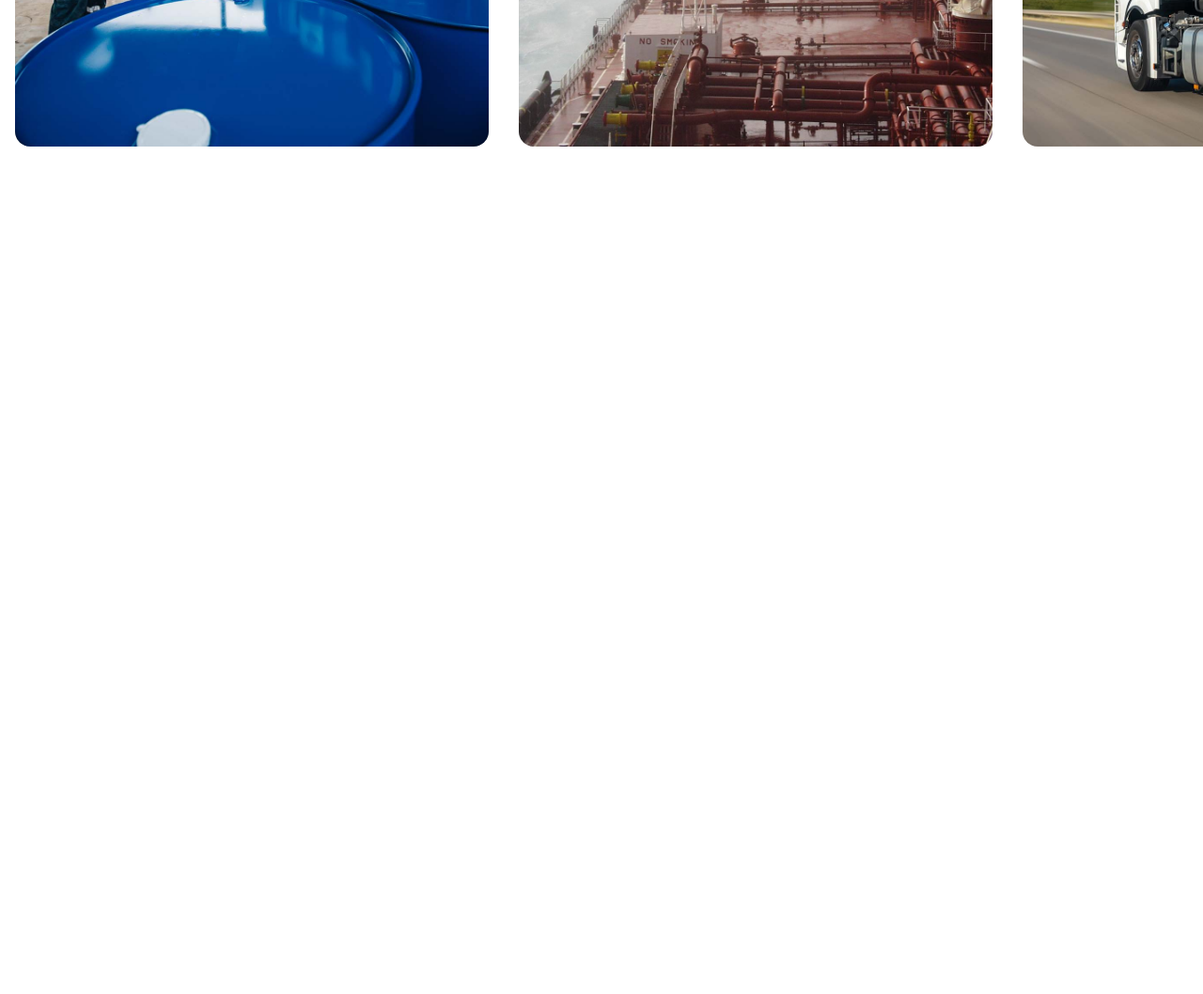
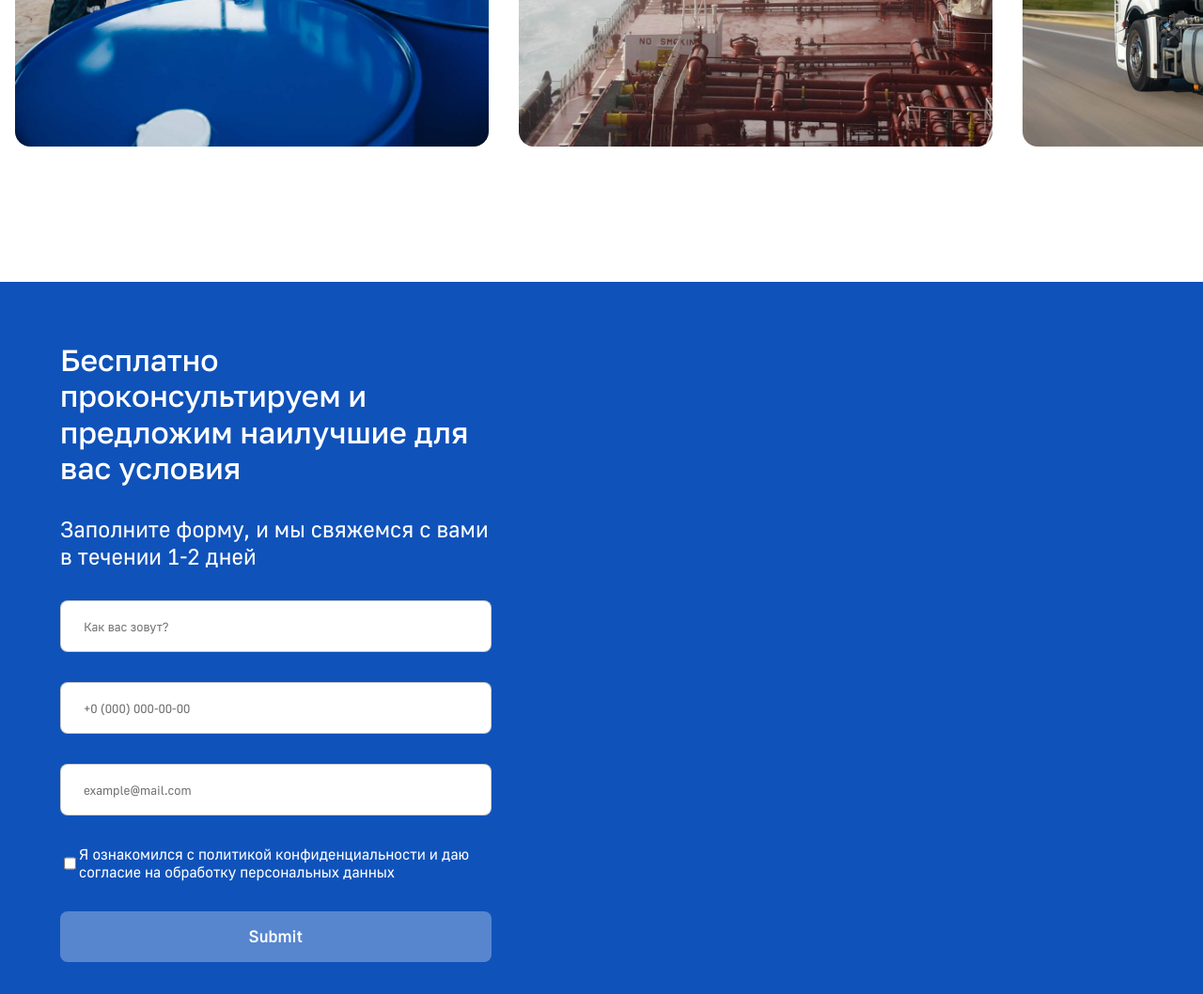
Before and after one commit to MikaYBT/prbunker, a plain HTML site: page index.html in a window 1280 px wide. Shown: the part 5449-6507 px from the top of the page at 94% size. Before the commit the page ends 5749 px from the top, so only its background shows below. Drawn offline with Linux system fonts and the light colour scheme.

Commit message:
added footer

```diff
--- a/body.css
+++ b/body.css
@@ -132,7 +132,6 @@ a{
 
 input[type="text"]{
 	display: flex;
-	width: 420px;
 	padding: 18.5px 24px;
 	align-items: center;
 	gap: 10px;
@@ -146,7 +145,7 @@ input[type="text"]{
 input[type="submit"]
 {
 	border: none;
-	font-weight: 'GolosUIWebVF', sans-serif;
+	font-family: 'GolosUIWebVF', sans-serif;
 }
 
 
--- /dev/null
+++ b/footer.css
@@ -0,0 +1,79 @@
+.footer-wrapper{
+    background-color: var(--sapphire);
+    display: flex;
+    flex-direction: column;
+    padding: 64px;
+    color: var(--white);
+}
+
+.footer-menu{
+    display: grid;
+    height: 630px;
+    row-gap: 32px;
+    column-gap: 32px;
+    align-self: stretch;
+    grid-template-rows: 1fr 1fr 1fr;
+    grid-template-columns: 4fr 1fr 1fr 3fr 3fr
+}
+
+.footer-form{
+    display: flex;
+    flex-direction: column;
+    gap: 32px;
+    grid-row: 1 / span 3;
+    grid-column: 1;
+}
+
+.footer-form__inputs{
+    display: flex;
+    flex-direction: column;
+    justify-content: center;
+    gap: 32px;
+    width: fit-content;
+}
+
+.footer-form__checkbox{
+    display: flex;
+}
+
+@media screen and (max-width: 1440px) {
+
+    .footer-form{
+        grid-column: 1 / span 2;
+    }
+
+}
+
+@media screen and (max-width: 1024px) {
+
+    .footer-wrapper{
+        padding: 32px;
+    }
+
+    .footer-menu{
+        grid-template-rows: 1fr;
+        grid-template-columns: 4fr 1fr 3fr;
+    }
+
+    .footer-form{
+        grid-column: 1;
+    }
+
+}
+
+@media screen and (max-width: 768px) {
+
+    .footer-menu{
+        display: flex;
+        flex-direction: column;
+    }
+
+}
+
+@media screen and (max-width: 425px) {
+
+    .footer-wrapper{
+        padding: 16px;
+    }
+
+}
--- a/index.html
+++ b/index.html
@@ -8,6 +8,7 @@
     <link rel="stylesheet" href="body.css">
     <link rel="stylesheet" href="nav.css">
     <link rel="stylesheet" href="main.css">
+    <link rel="stylesheet" href="footer.css">
     <title>Приморский бункер</title>
 </head>
 
@@ -46,7 +47,8 @@
                     <input type="text" placeholder="example@mail.com">
                     <div class="modal-form__checkbox">
                         <input type="checkbox" id="agreement" name="agreement">
-                        <label for="agreement" class="text text--small">Я ознакомился с политикой конфиденциальности и даю согласие на обработку персональных данных</label>
+                        <label for="agreement" class="text text--small">Я ознакомился с политикой конфиденциальности и
+                            даю согласие на обработку персональных данных</label>
                     </div>
                     <input type="submit" class="btn btn--sapphire">
                 </form>
@@ -101,7 +103,8 @@
                         <div class="services__advantages-card">
                             <div class="services__advantages-card-info">
                                 <h3>Официальная аккредитация</h3>
-                            <p class="text">На Санкт-Петербургской Международной Товарно-сырьевой Бирже и в реестре поставщиков бункерного топлива Росморречфлота </p>
+                                <p class="text">На Санкт-Петербургской Международной Товарно-сырьевой Бирже и в реестре
+                                    поставщиков бункерного топлива Росморречфлота </p>
                             </div>
                             <div class="services__advantages-image-wrapper">
                                 <img src="images/3d/shield.png" alt="" class="services__advantages-image">
@@ -110,7 +113,7 @@
                         <div class="services__advantages-card">
                             <div class="services__advantages-card-info">
                                 <h3>Персональный сервис</h3>
-                            <p class="text">Гарантируем индивидуальный подход к каждому покупателю </p>
+                                <p class="text">Гарантируем индивидуальный подход к каждому покупателю </p>
                             </div>
                             <div class="services__advantages-image-wrapper">
                                 <img src="images/3d/text.png" alt="" class="services__advantages-image">
@@ -119,21 +122,25 @@
                         <div class="services__advantages-card">
                             <div class="services__advantages-card-info">
                                 <h3>Эффективны в любом маршруте</h3>
-                            <p class="text">Вне зависимости от типа транспорта и условий </p>
+                                <p class="text">Вне зависимости от типа транспорта и условий </p>
                             </div>
                             <div class="services__advantages-image-wrapper">
                                 <img src="images/3d/clock.png" alt="" class="services__advantages-image">
                             </div>
                         </div>
-                </div>
+                    </div>
             </section>
             <section class="about-us" id="about-us">
                 <div class="about-us__story">
                     <video src="videos/3d icon.mkv" autoplay loop muted playsinline class="about-us__logo"></video>
                     <div class="about-us__info">
                         <h1 class="about-us__header">От малых судов — <br> к масштабным решениям</h1>
-                        <p class="about-us__text text text--big">«Приморский бункер» был основан в 2006 году. Мы начинали с бункеровки портового флота. Со временем мы расширили сферу нашей деятельности, обеспечивая запросы заказчиков из различных регионов. ООО «Приморский бункер» зарекомендовало себя как надежный, добросовестный контрагент.</p>
-                        <p class="about-us__text text text--big">Наша миссия — реализовывать надёжные решения в снабжении топливом и нефтепродуктами, обеспечивая высокий уровень доверия на рынке</p>
+                        <p class="about-us__text text text--big">«Приморский бункер» был основан в 2006 году. Мы
+                            начинали с бункеровки портового флота. Со временем мы расширили сферу нашей деятельности,
+                            обеспечивая запросы заказчиков из различных регионов. ООО «Приморский бункер»
+                            зарекомендовало себя как надежный, добросовестный контрагент.</p>
+                        <p class="about-us__text text text--big">Наша миссия — реализовывать надёжные решения в
+                            снабжении топливом и нефтепродуктами, обеспечивая высокий уровень доверия на рынке</p>
                     </div>
                 </div>
                 <div class="about-us__carousel">
@@ -152,6 +159,29 @@
                 </div>
             </section>
         </main>
+        <footer>
+            <div class="footer-wrapper">
+                <div class="footer-menu">
+                    <div class="footer-form">
+                        <h3>Бесплатно проконсультируем и предложим наилучшие для вас условия</h3>
+                        <p class="text text--big">Заполните форму, и мы свяжемся с вами в течении 1-2 дней</p>
+                        <form action="" class="footer-form__inputs">
+                            <input type="text" placeholder="Как вас зовут?">
+                            <input type="text" placeholder="+0 (000) 000-00-00">
+                            <input type="text" placeholder="example@mail.com">
+                            <div class="footer-form__checkbox">
+                                <input type="checkbox" id="agreement" name="agreement">
+                                <label for="agreement" class="text text--small">Я ознакомился с политикой
+                                    конфиденциальности и даю согласие на обработку персональных данных</label>
+                            </div>
+                            <input type="submit" class="btn btn--white30">
+                        </form>
+                    </div>
+
+                </div>
+
+            </div>
+        </footer>
     </div>
     <script src="scripts/menu.js"></script>
     <script src="scripts/form.js"></script>
```
